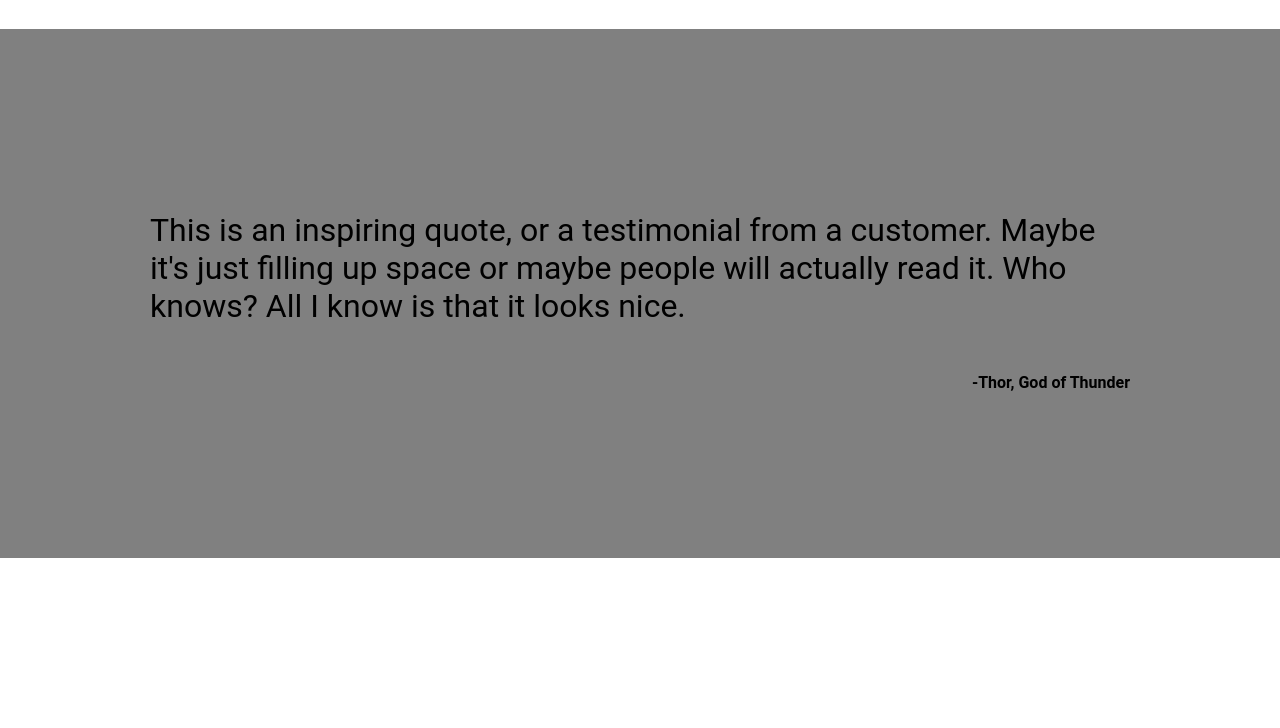
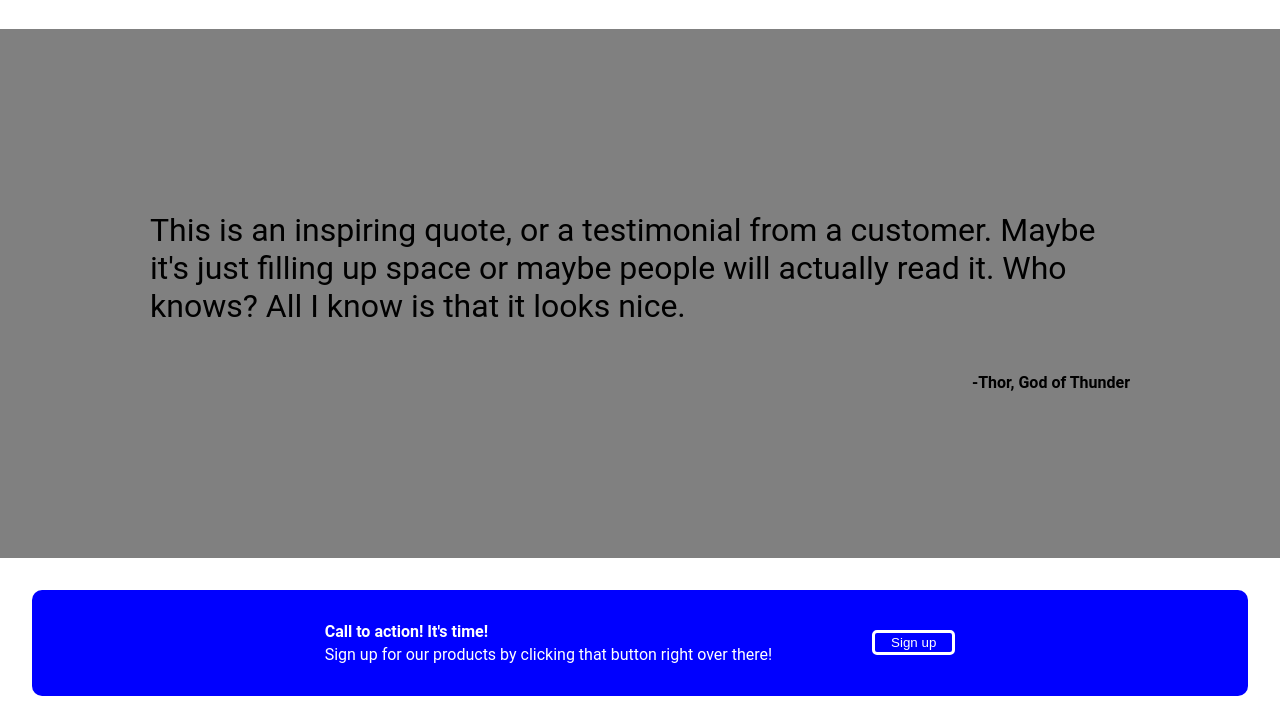
Before and after one commit to umich2020/landing-page, a plain HTML site: page index.html in a window 1280 px wide. Shown: the part 718-1446 px from the top of the page. Before the commit the page ends 1340 px from the top, so only its background shows below. Drawn offline with Linux system fonts and the light colour scheme.

Commit message:
add section4

```diff
--- a/index.html
+++ b/index.html
@@ -51,7 +51,13 @@
             <p style="align-self: flex-end; font-weight: bold;">-Thor, God of Thunder</p>
         </div>
         <div class="part4 section">
-
+            <div class="plate">
+                <div class="text_c2a">
+                    <p class="c2a">Call to action! It's time!</p>
+                    <p class="signup">Sign up for our products by clicking that button right over there!</p>
+                </div>
+                <button id="c2a">Sign up</button>
+            </div>
         </div>
     </body>
 </html>
--- a/style.css
+++ b/style.css
@@ -84,3 +84,36 @@ button {
 .quote {
     font-size: 32px;
 }
+/* section 4*/
+#c2a {
+    background-color: blue;
+    color: white;
+    border: white solid 3px;
+    border-radius: 5px;
+    height:max-content;
+    text-align: center;
+    padding: 2px 16px;
+    align-self: center;
+
+}
+.text_c2a{
+    color: white;
+    gap: 4px;
+    flex-direction: column;
+    display: flex;
+    margin: 32px 0;
+
+}
+.plate {
+    background-color: blue;
+    border-radius: 10px;
+    display: flex;
+    justify-content: center;
+    gap: 100px
+}
+.c2a, .signup {
+    margin: 0px
+}
+.c2a {
+    font-weight: bold;
+}
```
